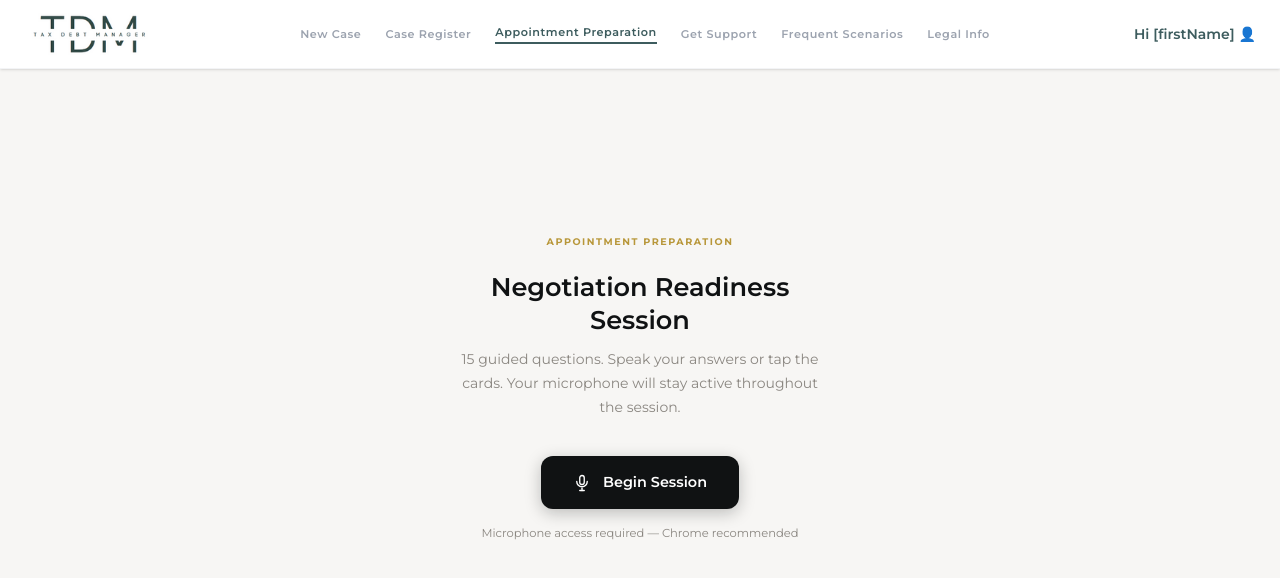
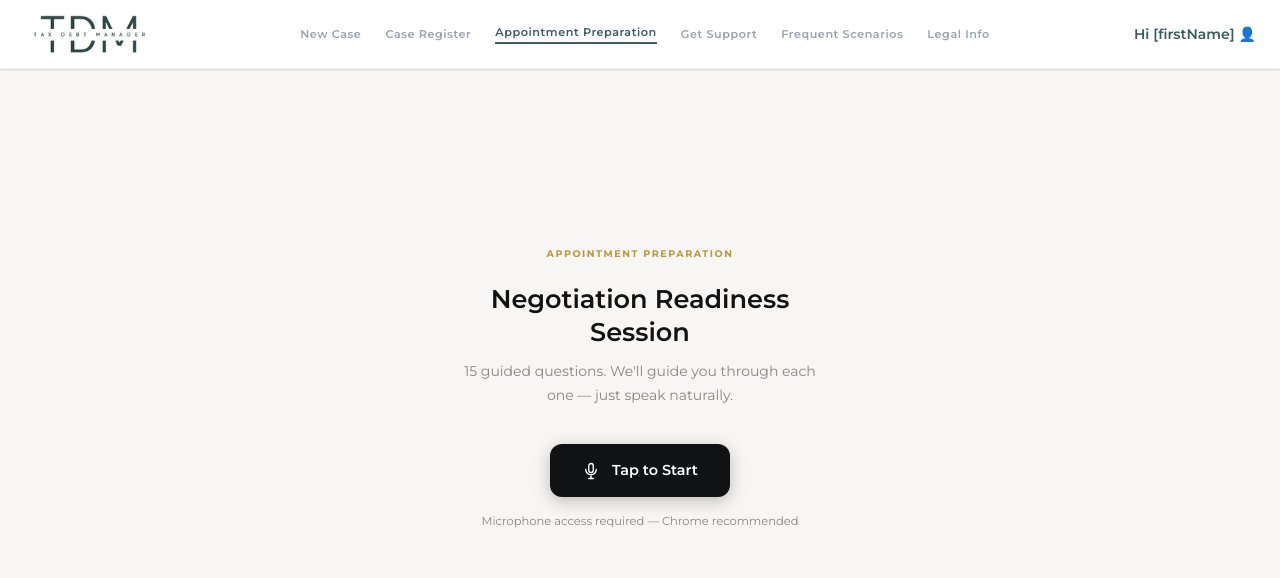
Before and after one commit to HordyVelocity/agent-99, a React app in the folder frontend/: page / in a window 1280 px wide. Shown: the top 578 px of the page. Built offline with nearby package versions, Linux system fonts and the light colour scheme; the HTML template or start-up script is replaced by a standard one.

Commit message:
UX: Tap to Start, guided subtitle text

```diff
--- a/frontend/src/pages/page009/Page009.tsx
+++ b/frontend/src/pages/page009/Page009.tsx
@@ -248,7 +248,7 @@ export default function Page009() {
       <div style={{textAlign:"center",maxWidth:"420px",padding:"40px 24px"}}>
         <p style={{fontSize:"0.6rem",fontWeight:700,letterSpacing:"0.16em",color:GOLD,marginBottom:"20px",textTransform:"uppercase"}}>Appointment Preparation</p>
         <h2 style={{fontSize:"1.6rem",fontWeight:600,color:CHARCOAL,marginBottom:"12px",lineHeight:1.3}}>Negotiation Readiness Session</h2>
-        <p style={{fontSize:"0.875rem",color:MUTED,lineHeight:1.7,marginBottom:"36px"}}>15 guided questions. Speak your answers or tap the cards. Your microphone will stay active throughout the session.</p>
+        <p style={{fontSize:"0.875rem",color:MUTED,lineHeight:1.7,marginBottom:"36px"}}>15 guided questions. We'll guide you through each one — just speak naturally.</p>
         <button
           onClick={()=>{ setSessionStarted(true) }}
           style={{display:"inline-flex",alignItems:"center",gap:"12px",background:CHARCOAL,color:WHITE,border:"none",borderRadius:"12px",padding:"16px 32px",fontSize:"0.9rem",fontWeight:600,cursor:"pointer",boxShadow:"0 4px 16px rgba(16,18,19,0.25)",fontFamily:FONT}}
@@ -256,7 +256,7 @@ export default function Page009() {
           <svg width="18" height="18" viewBox="0 0 24 24" fill="none" stroke={WHITE} strokeWidth="1.8" strokeLinecap="round" strokeLinejoin="round">
             <rect x="9" y="2" width="6" height="12" rx="3"/><path d="M5 10a7 7 0 0 0 14 0"/><line x1="12" y1="19" x2="12" y2="22"/><line x1="9" y1="22" x2="15" y2="22"/>
           </svg>
-          Begin Session
+          Tap to Start
         </button>
         <p style={{fontSize:"0.72rem",color:MUTED,marginTop:"16px"}}>Microphone access required — Chrome recommended</p>
       </div>
@@ -275,7 +275,7 @@ export default function Page009() {
         </p>
         <h2 style={{fontSize:"1.45rem",fontWeight:600,color:CHARCOAL,marginBottom:"8px",textAlign:"center",maxWidth:"460px",lineHeight:1.35}}>{q.label}</h2>
         <div style={{width:"36px",height:"2px",background:GOLD,borderRadius:"1px",marginBottom:"28px",opacity:0.5}}></div>
-        <p style={{fontSize:"0.75rem",color:MUTED,marginBottom:"14px",textAlign:"center"}}>{current===0 && micState==="idle" ? "Ready when you are — tap to begin" : "Tap and speak your answer..."}</p>
+        <p style={{fontSize:"0.75rem",color:MUTED,marginBottom:"14px",textAlign:"center"}}>{current===0 && micState==="idle" ? "Ready when you are — tap to start" : "Tap and speak your answer..."}</p>
         <div style={{background:WHITE,borderRadius:"16px",padding:"28px 24px",width:"100%",maxWidth:"540px",boxShadow:"0 2px 18px rgba(0,0,0,0.05)",border:`1px solid ${BORDER}`}}>
           <div style={{display:"flex",flexDirection:"column",alignItems:"center",marginBottom:"22px"}}>
             <MicButton micState={micState} onToggle={toggle}/>
```
